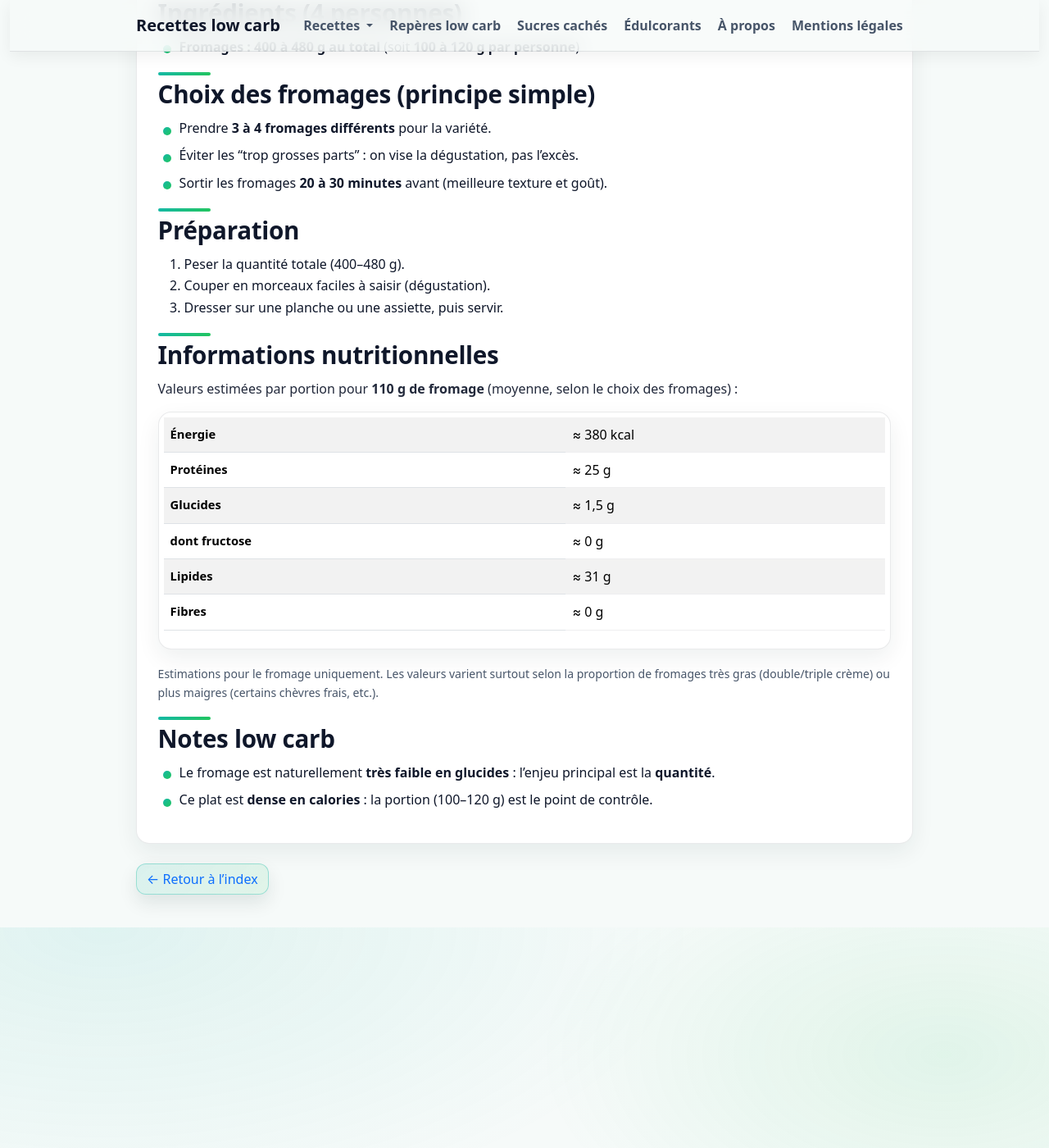
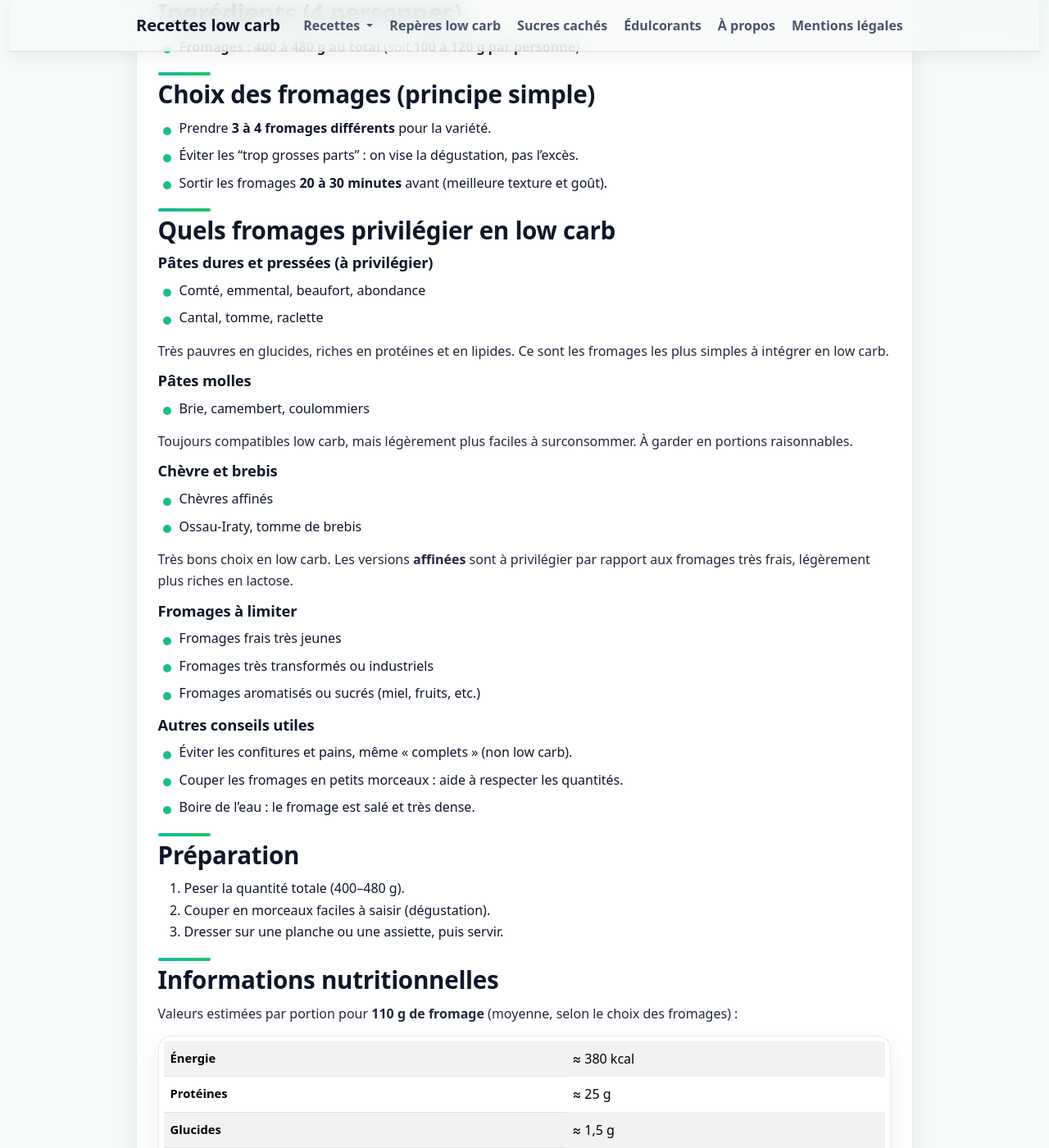
Before and after one commit to laurie-boissay/laurie-boissay.github.io, a Jekyll site: the page built from recettes/plateau-fromages.html, in a window 1280 px wide and 1400 px high, scrolled down 419 px. Shown: the whole window at 82% size. Built offline with Jekyll 4.4.1, drawn with Linux system fonts in a browser that asks for light colours; some of the changed text lies outside the part shown.

Commit message:
Update plateau-fromages.html
conseils

```diff
--- a/recettes/plateau-fromages.html
+++ b/recettes/plateau-fromages.html
@@ -53,6 +53,52 @@ extra_head: |
     <li>Sortir les fromages <strong>20 à 30 minutes</strong> avant (meilleure texture et goût).</li>
   </ul>
 
+  <h2>Quels fromages privilégier en low carb</h2>
+
+  <h3>Pâtes dures et pressées (à privilégier)</h3>
+  <ul>
+    <li>Comté, emmental, beaufort, abondance</li>
+    <li>Cantal, tomme, raclette</li>
+  </ul>
+  <p>
+    Très pauvres en glucides, riches en protéines et en lipides.
+    Ce sont les fromages les plus simples à intégrer en low carb.
+  </p>
+
+  <h3>Pâtes molles</h3>
+  <ul>
+    <li>Brie, camembert, coulommiers</li>
+  </ul>
+  <p>
+    Toujours compatibles low carb, mais légèrement plus faciles à surconsommer.
+    À garder en portions raisonnables.
+  </p>
+
+  <h3>Chèvre et brebis</h3>
+  <ul>
+    <li>Chèvres affinés</li>
+    <li>Ossau-Iraty, tomme de brebis</li>
+  </ul>
+  <p>
+    Très bons choix en low carb.
+    Les versions <strong>affinées</strong> sont à privilégier par rapport aux fromages très frais,
+    légèrement plus riches en lactose.
+  </p>
+
+  <h3>Fromages à limiter</h3>
+  <ul>
+    <li>Fromages frais très jeunes</li>
+    <li>Fromages très transformés ou industriels</li>
+    <li>Fromages aromatisés ou sucrés (miel, fruits, etc.)</li>
+  </ul>
+
+  <h3>Autres conseils utiles</h3>
+  <ul>
+    <li>Éviter les confitures et pains, même « complets » (non low carb).</li>
+    <li>Couper les fromages en petits morceaux : aide à respecter les quantités.</li>
+    <li>Boire de l’eau : le fromage est salé et très dense.</li>
+  </ul>
+
   <h2>Préparation</h2>
   <ol>
     <li>Peser la quantité totale (400–480 g).</li>
@@ -95,14 +141,14 @@ extra_head: |
   </div>
 
   <p class="small text-muted">
-    Estimations pour le fromage uniquement. Les valeurs varient surtout selon la proportion de fromages très gras
-    (double/triple crème) ou plus maigres (certains chèvres frais, etc.).
+    Estimations pour le fromage uniquement. Les valeurs varient selon le type de lait
+    (vache, chèvre, brebis) et le niveau d’affinage.
   </p>
 
   <h2>Notes low carb</h2>
   <ul>
-    <li>Le fromage est naturellement <strong>très faible en glucides</strong> : l’enjeu principal est la <strong>quantité</strong>.</li>
-    <li>Ce plat est <strong>dense en calories</strong> : la portion (100–120 g) est le point de contrôle.</li>
+    <li>Le fromage est naturellement <strong>très faible en glucides</strong>.</li>
+    <li>Le point critique est la <strong>densité calorique</strong>, pas la glycémie.</li>
   </ul>
 
 </section>
```
